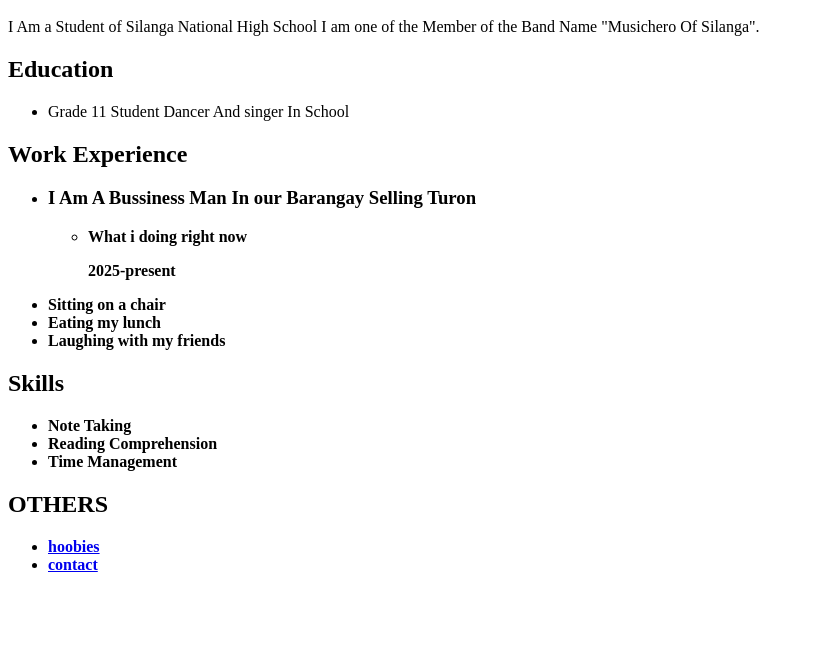
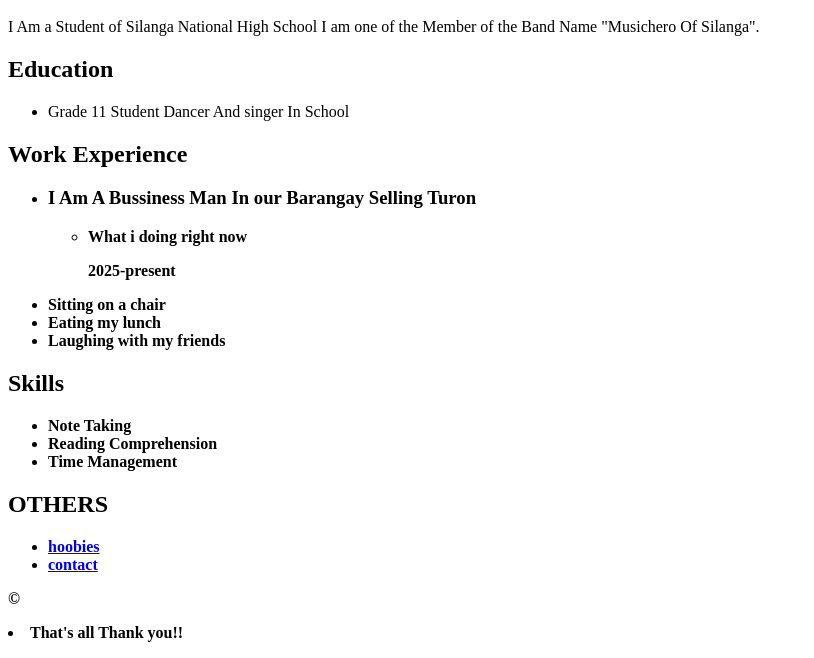
Before and after one commit to Pablotricks/pabsss, a plain HTML site: page index.html in a window 1280 px wide. Shown: the part 558-1216 px from the top of the page, without its empty margins (0-814 px from the left). Before the commit the page ends 1148 px from the top, so only its background shows below. Drawn offline with Linux system fonts and the light colour scheme.

Commit message:
Add files via upload

```diff
--- a/index.html
+++ b/index.html
@@ -44,5 +44,8 @@
   <li><a href="./hobbies.html">hoobies</a></li>
   <li><a href="./contact.html">contact</a></li>
 </ul>
+<footer>
+  <p>&copy; <li>That's all Thank you!!</li></p>
+</footer>
 </body>
 </html>
```
